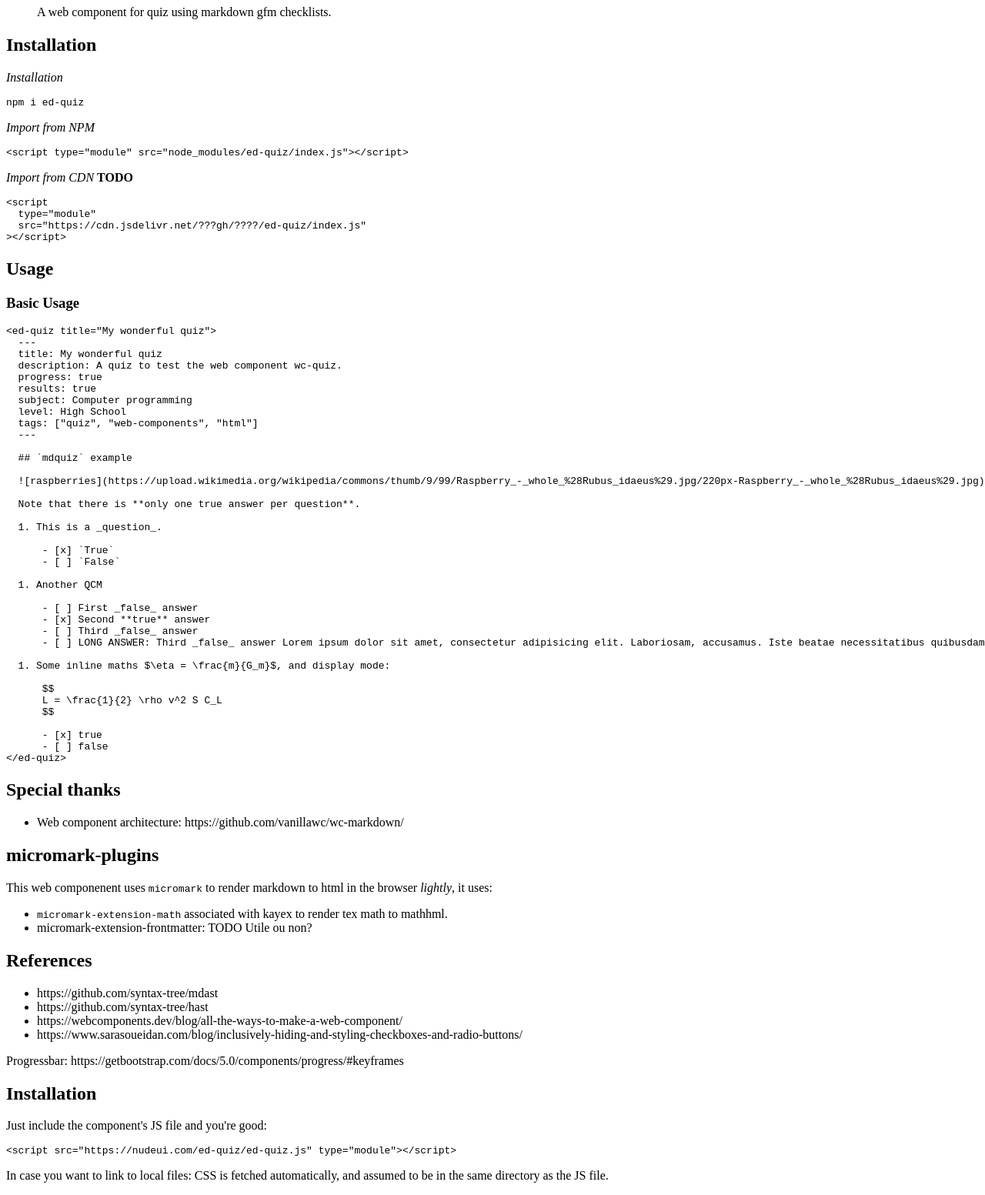
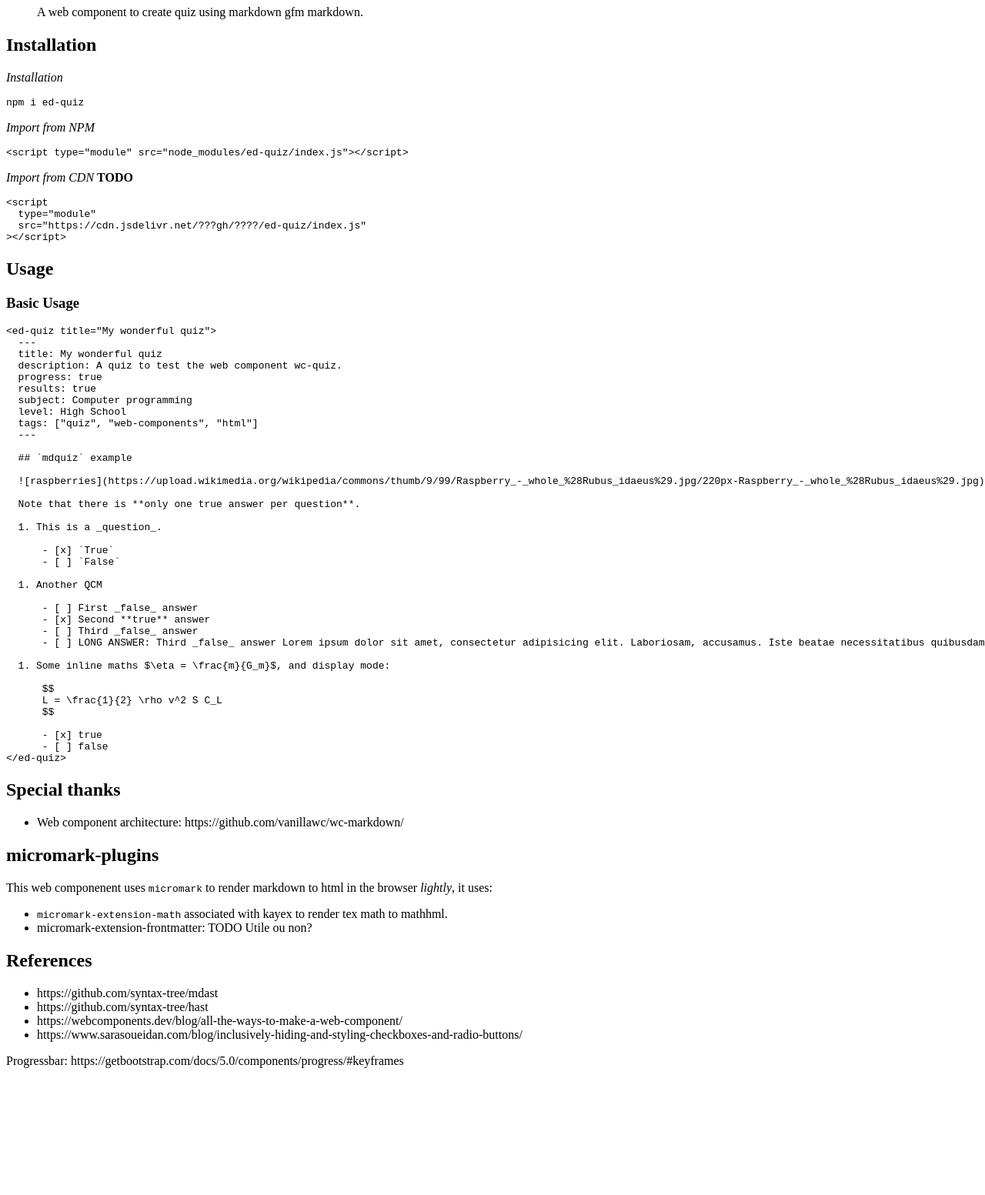
Before and after one commit to ed-components/ed-components, an Eleventy site: page components/ed-quiz/README.md in a window 1280 px wide. Shown: the part 1382-2935 px from the top of the page at 77% size. After the commit the page ends 2786 px from the top, so only its background shows below. Built offline with nearby package versions, Linux system fonts and the light colour scheme; Eleventy itself is replaced by a stand-in of ours; code samples lack their colours; files that its build step writes are made by us from their sources; files whose address does not match are found by name.

Commit message:
COMPONENTS get data from package.json in 11ty

```diff
--- a/_includes/page.njk
+++ b/_includes/page.njk
@@ -10,16 +10,14 @@
     </head>
     <body>
         {% include "_nav.njk" %}
+        {% if npmPackage %}
+            <h1>&lt;{{ npmPackage.name }}&gt; component</h1>
+            <blockquote>
+                <p>{{ npmPackage.description }}</p>
+            </blockquote>
+        {% endif %}
         {{ content | safe }}
         {% if id %}
-            <section id="installation">
-                <h2>Installation</h2>
-                <p>Just include the component's JS file and you're good:<pre class="language-html"><code>&lt;script src="https://nudeui.com/{{ id }}/{{ id }}.js" type="module">&lt;/script>
-</code></pre>
-                </p>
-                <p>In case you want to link to local files: CSS is fetched automatically, and assumed to be in the same directory as the
-                    JS file.</p>
-            </section>
             <script src="/js/{{ id }}.js" type="module"></script>
         {% endif %}
         <script src="/global.js" type="module"></script>
--- /dev/null
+++ b/components/components.11tydata.cjs
@@ -0,0 +1,19 @@
+const path = require('path')
+
+module.exports = {
+    eleventyComputed: {
+        // debug: data => { console.log(data) },
+        eleventyNavigation: {
+            key: data => data.title,
+            parent: data => data.parent
+        },
+        id: data => path.basename(path.dirname(data.page.inputPath)),
+        isComponent: ({ id }) => id.startsWith("ed-"),
+        npmPackage: data => {
+            if (!data.isComponent) { return }
+            return require(path.join(__dirname, data.id, 'package.json'))
+
+        },
+        title: ({ isComponent, id }) => isComponent ? `<${id}> component` : id
+    }
+};
--- a/components/ed-survey/package.json
+++ b/components/ed-survey/package.json
@@ -2,7 +2,7 @@
   "name": "ed-survey",
   "description": "A webcomponent for surveys in education.",
   "license": "MIT",
-  "author": "ed-survey",
+  "author": "Benjamin Abel",
   "version": "0.0.0",
   "type": "module",
   "main": "dist/index.js",
--- a/eleventy.config.cjs
+++ b/eleventy.config.cjs
@@ -7,15 +7,7 @@
   let data = {
     layout: "page.njk",
     permalink: "{{ page.filePathStem | replace('README', '') }}/index.html",
-    eleventyComputed: {
-      defaultTitle: (data) => {
-        if (data.id) {
-          return data.css_only ? `.${data.id}` : `<${data.id}>`;
-        }
-
-        return "Ed components: A collection of accessible, customizable, web components for education";
-      },
-    },
+    defaultTitle: "Ed components: A collection of accessible, customizable, web components for education"
   };
 
   for (let p in data) {
--- a/package.json
+++ b/package.json
@@ -8,7 +8,7 @@
     "build": "npx concurrently -n w: npm:build:*",
     "watch:css": "postcss \"_assets/style.postcss\" --verbose --base . --dir . --ext .css --config postcss.config.cjs --watch",
     "watch:html": "npx @11ty/eleventy --serve",
-    "watch:js": "for comp in components/ed-*/;do comp=$(basename $comp) && echo $comp && esbuild components/$comp/src/$comp.ts --watch --bundle --outdir=_site/js;done",
+    "watch:js": "for comp in components/ed-*/;do comp=$(basename $comp) && esbuild components/$comp/src/$comp.ts --watch=forever --bundle --outdir=_site/js & echo $comp;done",
     "start": "npx concurrently -n w: npm:watch:*"
   },
   "devDependencies": {
```
Also changed, not shown: README.md, components/ed-quiz/README.md, components/ed-survey/README.md.
